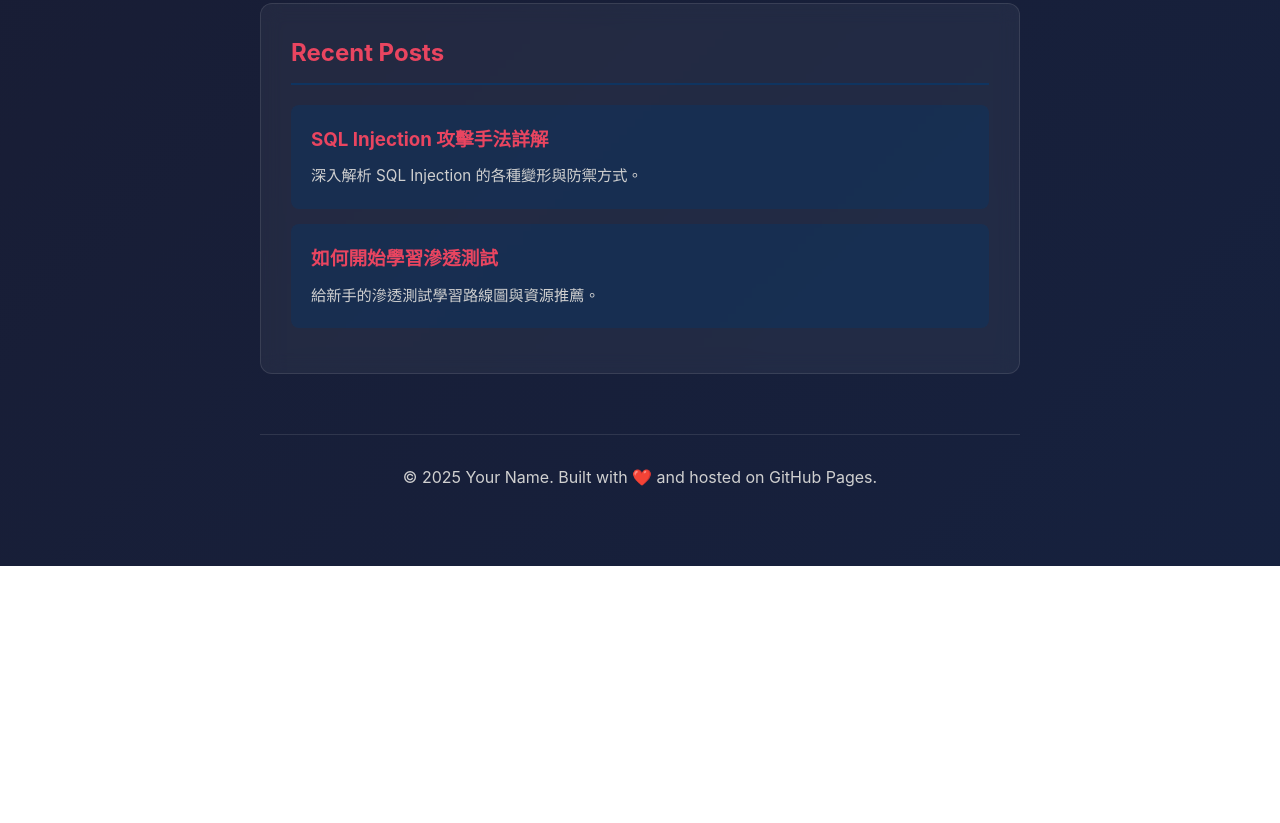
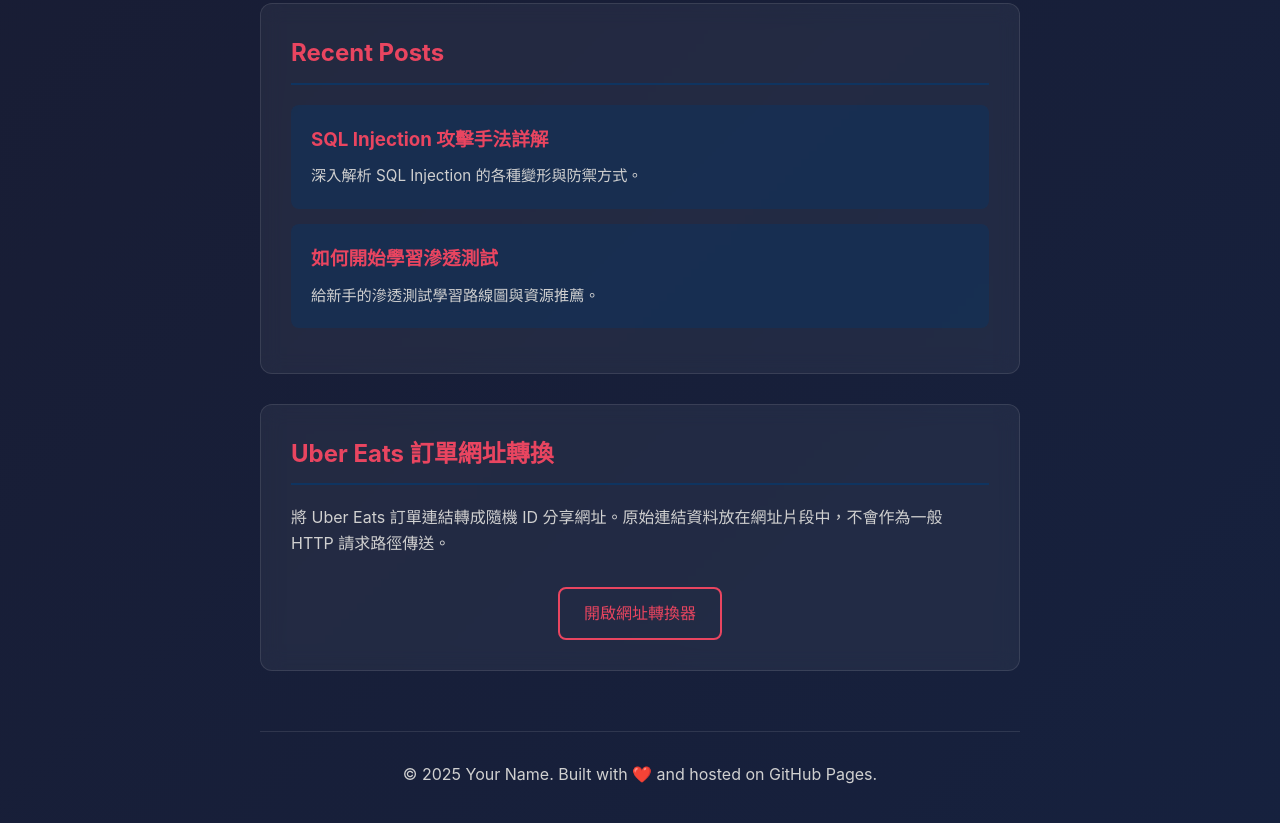
Before and after one commit to dor84201-lang/LIN202120, a plain HTML site: page index.html in a window 1280 px wide. Shown: the part 1515-2338 px from the top of the page. Before the commit the page ends 2081 px from the top, so only its background shows below. Drawn offline with Linux system fonts and the light colour scheme.

Commit message:
Add Uber Eats URL converter link to homepage

```diff
--- a/index.html
+++ b/index.html
@@ -205,6 +205,14 @@
             </div>
         </section>
 
+        <section class="section">
+            <h2>Uber Eats 訂單網址轉換</h2>
+            <p>將 Uber Eats 訂單連結轉成隨機 ID 分享網址。原始連結資料放在網址片段中，不會作為一般 HTTP 請求路徑傳送。</p>
+            <div class="links">
+                <a href="converter.html">開啟網址轉換器</a>
+            </div>
+        </section>
+
         <footer>
             <p>© 2025 Your Name. Built with ❤️ and hosted on GitHub Pages.</p>
         </footer>
```
